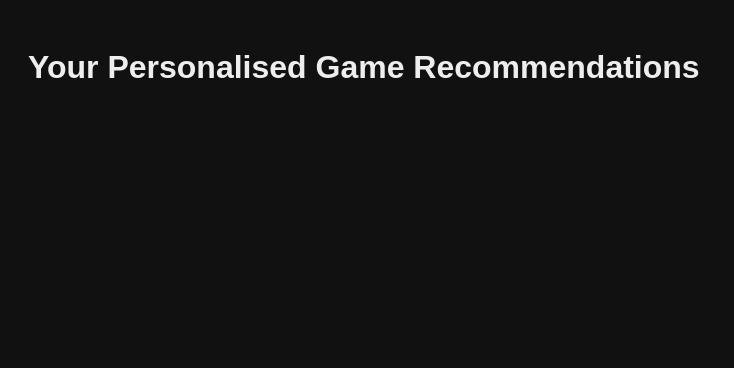
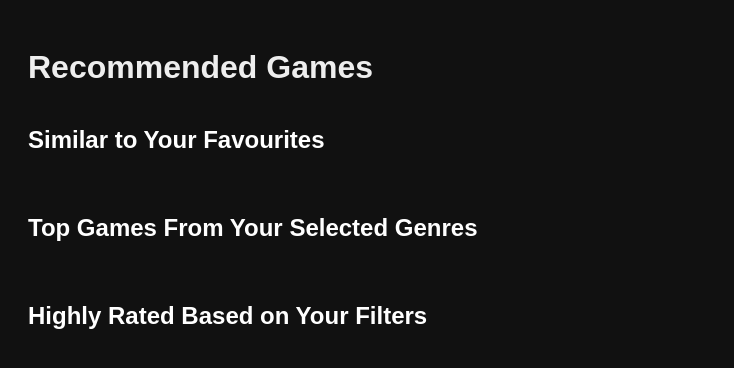
Before and after one commit to brax-vesh/Braxton_Vescio_MAJOR_WORK-main, a Flask app: template templates/recommendations.html in a window 1280 px wide. Shown: the top 368 px of the page, without its empty margins (0-734 px from the left). Run offline with Flask 3, Linux system fonts and the light colour scheme; the template is opened without the code that fills it, so the values that code supplies are empty.

```diff
--- a/main.py
+++ b/main.py
@@ -1,7 +1,7 @@
 from flask import Flask, render_template, session, flash, redirect, request, jsonify, url_for
 from sqlalchemy.orm import sessionmaker
 from sqlalchemy import create_engine
-from setup_db import User, Base  # Add Base to imports
+from setup_db import User, WishlistItem, Base, engine
 from werkzeug.security import check_password_hash, generate_password_hash
 import requests
 from rapidfuzz import fuzz, process
@@ -172,19 +172,42 @@ def search_games_api():
     query = request.args.get('q', '').strip()
     if not query:
         return jsonify([])
-
     games = fetch_games(query)
     filtered = fuzzy_filter(games, query)
     return jsonify([{"id": game_id, "name": name} for name, game_id in filtered])
 
-# Rec generator
+
+@app.route('/add_to_wishlist', methods=['POST'])
+def add_to_wishlist():
+    if 'user_id' not in session:
+        return jsonify({'error': 'Not logged in'}), 401
+
+    user_id = session['user_id']
+    game_id = request.form.get('game_id')
+
+    existing_item = db_session.query(WishlistItem).filter_by(user_id=user_id, game_id=game_id).first()
+    if existing_item:
+        return jsonify({'status': 'already in wishlist'})
+
+    new_item = WishlistItem(user_id=user_id, game_id=game_id)
+    db_session.add(new_item)
+    db_session.commit()
+
+    # Check if it's an AJAX request
+    if request.headers.get('X-Requested-With') == 'XMLHttpRequest':
+        return jsonify({'status': 'success', 'game_id': game_id})
+
+    flash("Game added to your wishlist!", "success")
+    return redirect(request.referrer or url_for('recc_generator'))
+
+
+
 @app.route('/recc_generator', methods=['GET', 'POST'])
 def recc_generator():
     if "user_id" not in session:
         flash("Please log in to access this page", "warning")
         return redirect('/login')
 
-    # Static data for the form
     themes = igdb_fetch('themes')
     game_modes = igdb_fetch('game_modes')
     player_perspectives = igdb_fetch('player_perspectives')
@@ -194,21 +217,20 @@ def recc_generator():
     platforms = igdb_fetch('platforms')
 
     recommended_games = []
-    similar_game_details = []
-    top_genre_game_details = []
+    similar_games = []
+    top_genre_games = []
 
     if request.method == 'POST':
         favourite_game_ids = [id.strip() for id in request.form.get('favourite_games', '').split(',') if id.strip()]
-        preffered_genres = request.form.getlist('genres')
+        preferred_genres = request.form.getlist('genres')
         selected_keywords = request.form.getlist('keywords')
-        preffered_devs = request.form.getlist('devs')
+        preferred_devs = request.form.getlist('devs')
         platforms_selected = request.form.getlist('platform')
         selected_themes = request.form.getlist('themes')
         selected_modes = request.form.getlist('game_modes')
         selected_perspectives = request.form.getlist('player_perspectives')
 
-        # Validation for required fields
-        if not favourite_game_ids or not preffered_genres:
+        if not favourite_game_ids or not preferred_genres:
             flash("Please enter at least one favourite game and select at least one genre.", "danger")
             return render_template('recc_generator.html',
                                    genres=genres,
@@ -219,7 +241,7 @@ def recc_generator():
                                    game_modes=game_modes,
                                    player_perspectives=player_perspectives)
 
-        # Step 1: Similar games
+        # Similar games
         similar_game_ids = []
         for game_id in favourite_game_ids:
             response = igdb_query(f'''
@@ -229,9 +251,9 @@ def recc_generator():
             if response and 'similar_games' in response[0]:
                 similar_game_ids.extend(response[0]['similar_games'])
 
-        # Step 2: Top games by genre
-        top_genre_games = []
-        for genre_id in preffered_genres:
+        # Top genre games
+        top_genre_ids = []
+        for genre_id in preferred_genres:
             genre_games = igdb_query(f'''
                 fields id, name, aggregated_rating;
                 where genres = [{genre_id}]
@@ -239,20 +261,20 @@ def recc_generator():
                 sort aggregated_rating desc;
                 limit 50;
             ''')
-            top_genre_games.extend([game['id'] for game in genre_games])
+            top_genre_ids.extend([game['id'] for game in genre_games])
 
-        # Step 3: Get game details
-        similar_game_details = fetch_game_details(similar_game_ids)
-        top_genre_game_details = fetch_game_details(top_genre_games)
+        # Fetch details
+        similar_games = fetch_game_details(similar_game_ids)
+        top_genre_games = fetch_game_details(top_genre_ids)
 
-        # Step 4: Final recommendations
+        # Final recommendations query filters
         filters = []
-        if preffered_genres:
-            filters.append(f"genres = ({','.join(preffered_genres)})")
+        if preferred_genres:
+            filters.append(f"genres = ({','.join(preferred_genres)})")
         if selected_keywords:
             filters.append(f"keywords = ({','.join(selected_keywords)})")
-        if preffered_devs:
-            filters.append(f"involved_companies.company = ({','.join(preffered_devs)})")
+        if preferred_devs:
+            filters.append(f"involved_companies.company = ({','.join(preferred_devs)})")
         if platforms_selected:
             filters.append(f"platforms = ({','.join(platforms_selected)})")
         if selected_themes:
@@ -264,17 +286,22 @@ def recc_generator():
         filters.append("aggregated_rating >= 50")
 
         final_query = f'''
-            fields name, aggregated_rating, genres, platforms, summary, cover.url;
+            fields name, aggregated_rating, genres, platforms, summary, cover.url, id;
             where {" & ".join(filters)};
             sort aggregated_rating desc;
             limit 50;
         '''
         recommended_games = igdb_query(final_query)
 
+        # Debug prints
+        print(f"Recommended games count: {len(recommended_games)}")
+        for game in recommended_games:
+            print(game.get('id'), game.get('name'))
+
         return render_template('recommendations.html',
                                favourite_games=favourite_game_ids,
-                               similar_games=similar_game_details,
-                               top_genre_games=top_genre_game_details,
+                               similar_games=similar_games,
+                               top_genre_games=top_genre_games,
                                recommended_games=recommended_games)
 
     return render_template('recc_generator.html',
@@ -286,38 +313,5 @@ def recc_generator():
                            game_modes=game_modes,
                            player_perspectives=player_perspectives)
 
-# def recommend_games(favourite_game_ids, preffered_genres, keywords, preffered_devs, platform, rating):
-#     url = 'https://api.igdb.com/v4/games'
-
-#     headers = {
-#         'Client-ID': CLIENT_ID,
-#         'Authorization': f'Bearer {AUTH_TOKEN}',
-#     }
-
-#     filter_values = []
-
-#     #if favourite_game_ids:
-#         #for i in favourite_game_ids:
-
-#     if preffered_genres:
-#         genre_ids = ','.join(str(i) for i in preffered_genres)
-#         filter_values.append(f"genres = ({genre_ids})")
-
-#     if platform:
-#         platform_ids = ','.join(str(i) for i in platform)
-#         filter_values(f"platforms = ({platform_ids})")
-
-#     if keywords:
-#         keyword_ids = ','.join(str(k) for k in keywords)
-#         filter_values(f"keywords = ({keyword_ids})")
-
-#         #rating, platform, impact all searches (if selected)
-#         widesweep_search = []
-#         individual_genre_search = []
-#         individual_keyword_search = []
-
-#         recommendations_collated = []
-
-
 if __name__ == '__main__':
     app.run(debug=True)
--- a/templates/recommendations.html
+++ b/templates/recommendations.html
@@ -2,12 +2,12 @@
 <html lang="en">
 <head>
     <meta charset="UTF-8">
-    <title>Your Game Recommendations</title>
+    <title>Recommended Games</title>
     <style>
         body {
+            background-color: #111;
+            color: #eee;
             font-family: Arial, sans-serif;
-            background: #111;
-            color: #eee;
             padding: 20px;
         }
         h2 {
@@ -16,73 +16,119 @@
         }
         .card-grid {
             display: grid;
-            grid-template-columns: repeat(auto-fill, minmax(160px, 1fr));
+            grid-template-columns: repeat(auto-fit, minmax(160px, 1fr));
             gap: 20px;
             margin-top: 20px;
         }
         .card {
-            background: #222;
-            border-radius: 8px;
-            padding: 10px;
+            background-color: #222;
+            padding: 15px;
+            border-radius: 10px;
             text-align: center;
-            box-shadow: 0 0 8px rgba(0,0,0,0.6);
         }
         .card img {
-            width: 100%;
-            height: 200px;
-            object-fit: cover;
-            border-radius: 4px;
-            margin-bottom: 10px;
+            max-width: 100%;
+            height: auto;
+            border-radius: 6px;
         }
-        .card-title {
-            font-size: 14px;
-            color: #eee;
+        .wishlist-btn {
+            margin-top: 10px;
+            padding: 8px 12px;
+            background-color: #444;
+            border: none;
+            color: white;
+            cursor: pointer;
+            border-radius: 5px;
+        }
+        .wishlist-btn:hover {
+            background-color: #666;
+        }
+        .wishlist-btn.added {
+            background-color: #28a745;
+            cursor: default;
         }
     </style>
 </head>
 <body>
-    <h1>Your Personalised Game Recommendations</h1>
 
-    {% if similar_game_ids %}
-        <h2>Similar to Your Favourite Games</h2>
+<h1>Recommended Games</h1>
+
+<h2>Similar to Your Favourites</h2>
 <div class="card-grid">
-            {% for game in similar_game_ids %}
-                {% if game.name and game.cover %}
+    {% for game in similar_games %}
         <div class="card">
-                    <img src="https:{{ game.cover.url.replace('t_thumb', 't_cover_big') }}" alt="{{ game.name }}">
-                    <div class="card-title">{{ game.name }}</div>
+            {% if game.cover %}
+                <img src="{{ game.cover.url | replace('t_thumb', 't_cover_big') }}" alt="{{ game.name }}">
+            {% endif %}
+            <p>{{ game.name }}</p>
+            <form method="POST" action="{{ url_for('add_to_wishlist') }}" class="wishlist-form">
+                <input type="hidden" name="game_id" value="{{ game.id }}">
+                <button type="submit" class="wishlist-btn">Add to Wishlist</button>
+            </form>
         </div>
-                {% endif %}
     {% endfor %}
 </div>
-    {% endif %}
 
-    {% if top_genre_games %}
-        <h2>Top Games From Your Favourite Genres</h2>
+<h2>Top Games From Your Selected Genres</h2>
 <div class="card-grid">
     {% for game in top_genre_games %}
-                {% if game.name and game.cover %}
         <div class="card">
-                    <img src="https:{{ game.cover.url.replace('t_thumb', 't_cover_big') }}" alt="{{ game.name }}">
-                    <div class="card-title">{{ game.name }}</div>
+            {% if game.cover %}
+                <img src="{{ game.cover.url | replace('t_thumb', 't_cover_big') }}" alt="{{ game.name }}">
+            {% endif %}
+            <p>{{ game.name }}</p>
+            <form method="POST" action="{{ url_for('add_to_wishlist') }}" class="wishlist-form">
+                <input type="hidden" name="game_id" value="{{ game.id }}">
+                <button type="submit" class="wishlist-btn">Add to Wishlist</button>
+            </form>
         </div>
-                {% endif %}
     {% endfor %}
 </div>
-    {% endif %}
 
-    {% if recommended_games %}
-        <h2>Final Recommendations</h2>
+<h2>Highly Rated Based on Your Filters</h2>
 <div class="card-grid">
     {% for game in recommended_games %}
-                {% if game.name and game.cover %}
         <div class="card">
-                    <img src="https:{{ game.cover.url.replace('t_thumb', 't_cover_big') }}" alt="{{ game.name }}">
-                    <div class="card-title">{{ game.name }}</div>
+            {% if game.cover %}
+                <img src="{{ game.cover.url | replace('t_thumb', 't_cover_big') }}" alt="{{ game.name }}">
+            {% endif %}
+            <p>{{ game.name }}</p>
+            <form method="POST" action="{{ url_for('add_to_wishlist') }}" class="wishlist-form">
+                <input type="hidden" name="game_id" value="{{ game.id }}">
+                <button type="submit" class="wishlist-btn">Add to Wishlist</button>
+            </form>
         </div>
-                {% endif %}
     {% endfor %}
 </div>
-    {% endif %}
+
+<!-- AJAX Script -->
+<script>
+document.addEventListener('DOMContentLoaded', function () {
+    document.querySelectorAll('.wishlist-form').forEach(form => {
+        form.addEventListener('submit', async function (e) {
+            e.preventDefault();
+
+            const formData = new FormData(form);
+            const response = await fetch(form.action, {
+                method: 'POST',
+                body: formData,
+                headers: {
+                    'X-Requested-With': 'XMLHttpRequest'
+                }
+            });
+
+            if (response.ok) {
+                const button = form.querySelector('button');
+                button.textContent = "Added!";
+                button.disabled = true;
+                button.classList.add('added');
+            } else {
+                alert("Failed to add to wishlist.");
+            }
+        });
+    });
+});
+</script>
+
 </body>
 </html>
```
Also changed, not shown: setup_db.py (+13 -22 lines), user_info.db. Lines whose indentation alone changed are shown as unchanged.
